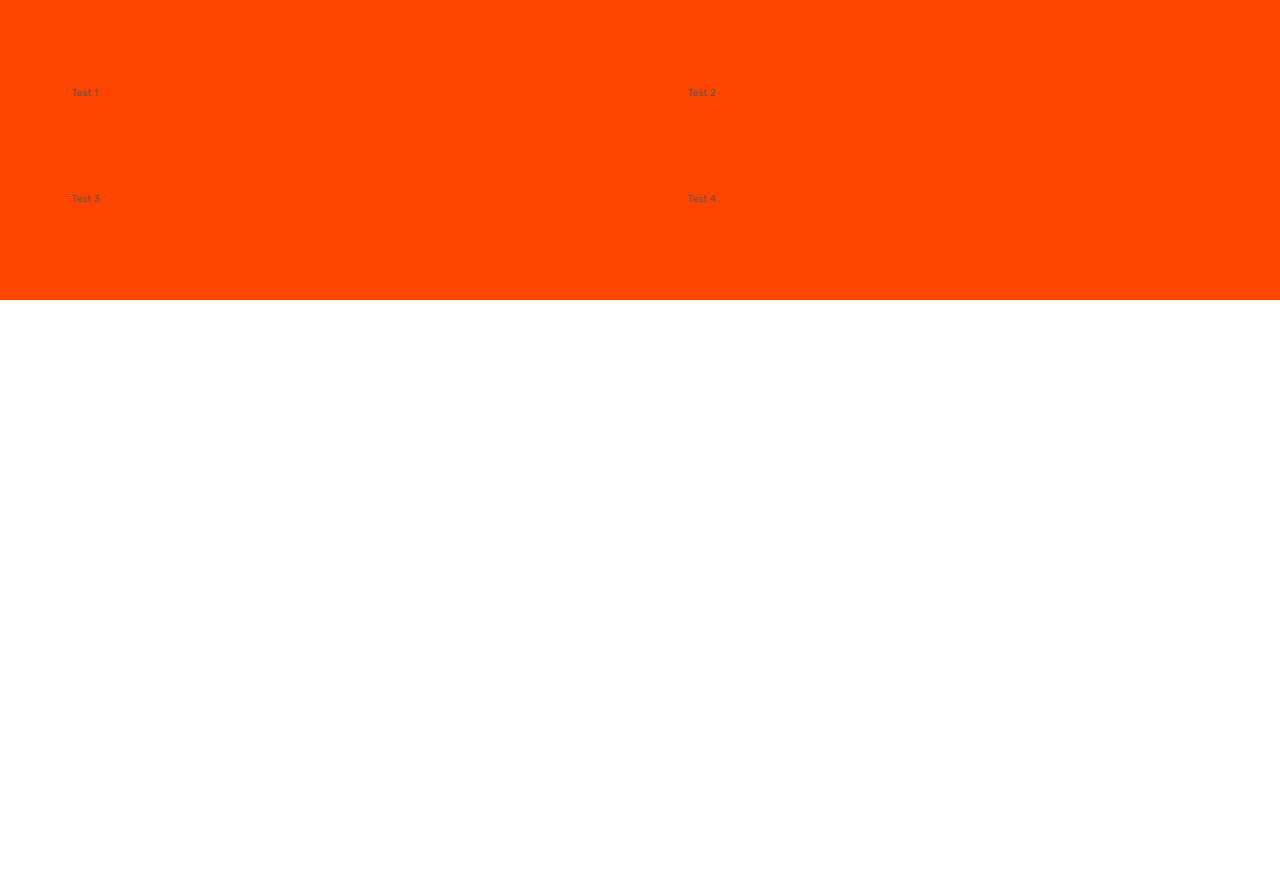
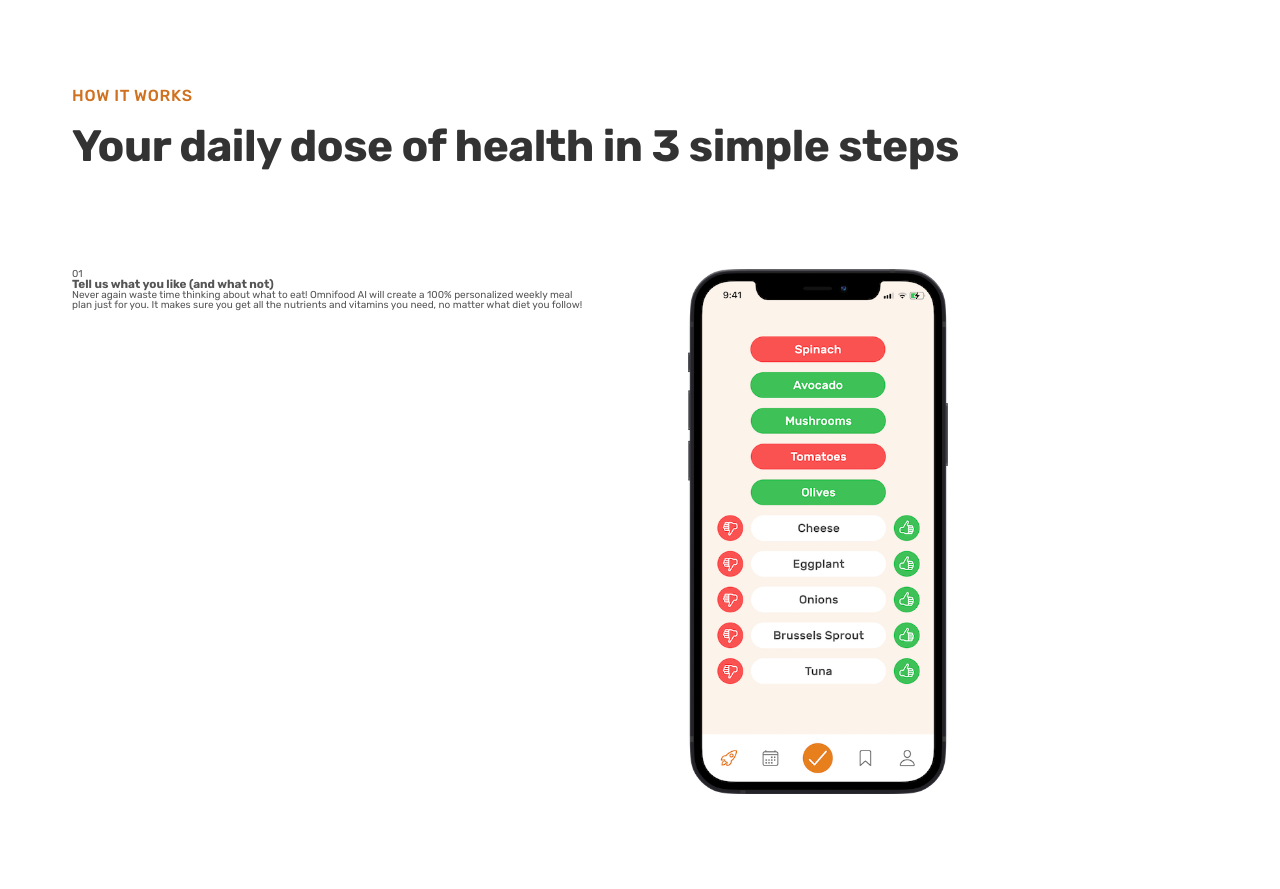
Before and after one commit to SumanSubedi9/Omnifood-Project-Clone-Website, a plain HTML site: page index.html in a window 1280 px wide. Shown: the part 800-1689 px from the top of the page. Before the commit the page ends 1100 px from the top, so only its background shows below. Drawn offline with Linux system fonts and the light colour scheme.

Commit message:
Worked on How it works section

```diff
--- a/css/style.css
+++ b/css/style.css
@@ -13,6 +13,21 @@ Default: 1;
 
 FONT SIZE SYSTEM (px)
 10 / 12 / 14 / 16 / 18 / 20 / 24 / 30 / 36 / 44 / 52 / 62 / 74 / 86 / 98
+
+Font Weights
+Defualt: 400
+Medium: 500
+Semi-bold: 600
+Bold: 700
+
+-Line Heights
+Default: 1
+Small: 1.05
+Paragraph default: 1.6
+
+-Letter Spacing
+-0.5px
+-0.75px
 
 ---- 02 Colors
 
@@ -89,13 +104,33 @@ body {
   grid-template-columns: repeat(4, 1fr);
 }
 
+.heading-primary,
+.heading-secondary {
+  font-weight: 700;
+  color: #333;
+  letter-spacing: -0.5px;
+}
+
 .heading-primary {
   font-size: 5.2rem;
-  font-weight: 700;
   line-height: 1.05;
-  color: #333;
-  letter-spacing: -0.5px;
   margin-bottom: 3.2rem;
+}
+
+.heading-secondary {
+  font-size: 4.4rem;
+  line-height: 1.2;
+  margin-bottom: 9.6rem;
+}
+
+.subheading {
+  display: block;
+  font-size: 1.6rem;
+  font-weight: 500;
+  color: #cf711f;
+  text-transform: uppercase;
+  margin-bottom: 1.6rem;
+  letter-spacing: 0.75px;
 }
 
 .btn:link,
@@ -257,28 +292,8 @@ body {
 /* ***********************************************************/
 .section-how {
   padding: 9.6rem 0;
-  background-color: orangered;
 }
 
-.container {
-  max-width: 120rem;
-  margin: 0 auto;
-  padding: 0 3.2rem;
+.step-img {
+  width: 50%;
 }
-
-.grid {
-  display: grid;
-  gap: 9.6rem;
-}
-
-.grid--2-cols {
-  grid-template-columns: repeat(2, 1fr);
-}
-
-.grid--3-cols {
-  grid-template-columns: repeat(3, 1fr);
-}
-
-.grid--4-cols {
-  grid-template-columns: repeat(4, 1fr);
-}
--- a/index.html
+++ b/index.html
@@ -71,11 +71,71 @@
       </section>
 
       <section class="section-how">
+        <div class="container">
+          <span class="subheading">How it works</span>
+          <h2 class="heading-secondary">
+            Your daily dose of health in 3 simple steps
+          </h2>
+        </div>
         <div class="container grid grid--2-cols">
-          <div>Test 1</div>
-          <div>Test 2</div>
-          <div>Test 3</div>
-          <div>Test 4</div>
+          <!-- STEP 01 -->
+          <div class="step-text-box">
+            <p class="step-number">01</p>
+            <h3 class="heading-tertiary">
+              Tell us what you like (and what not)
+            </h3>
+            <p class="step-description">
+              Never again waste time thinking about what to eat! Omnifood AI
+              will create a 100% personalized weekly meal plan just for you. It
+              makes sure you get all the nutrients and vitamins you need, no
+              matter what diet you follow!
+            </p>
+          </div>
+          <!--  -->
+          <div class="step-img-box">
+            <img
+              src="img/app/app-screen-1.png"
+              class="step-img"
+              alt="iPhone app
+            preferences selection screen"
+            />
+          </div>
+          <!-- STEP 02 -->
+          <div class="step-img-box">
+            <img
+              src="img/app/app-screen-2.png"
+              class="step-img"
+              alt="iPhone app
+            meal approving plan screen"
+            />
+          </div>
+          <div class="step-text-box">
+            <p class="step-number">02</p>
+            <h3 class="heading-tertiary">Approve your weekly meal plan</h3>
+            <p class="step-description">
+              Once per week, approve the meal plan generated for you by Omnifood
+              AI. You can change ingredients, swap entire meals, or even add
+              your own recipes.
+            </p>
+          </div>
+          <!-- STEP 03 -->
+          <div class="step-text-box">
+            <p class="step-number">03</p>
+            <h3 class="heading-tertiary">Receive meals at convenient time</h3>
+            <p class="step-description">
+              Best chefs in town will cook your selected meal every day, and we
+              will deliver it to your door whenever works best for you. You can
+              change delivery schedule and address daily!
+            </p>
+          </div>
+          <div class="step-img-box">
+            <img
+              src="img/app/app-screen-3.png"
+              class="step-img"
+              alt="iPhone app
+            delivery screen"
+            />
+          </div>
         </div>
       </section>
     </main>
```
